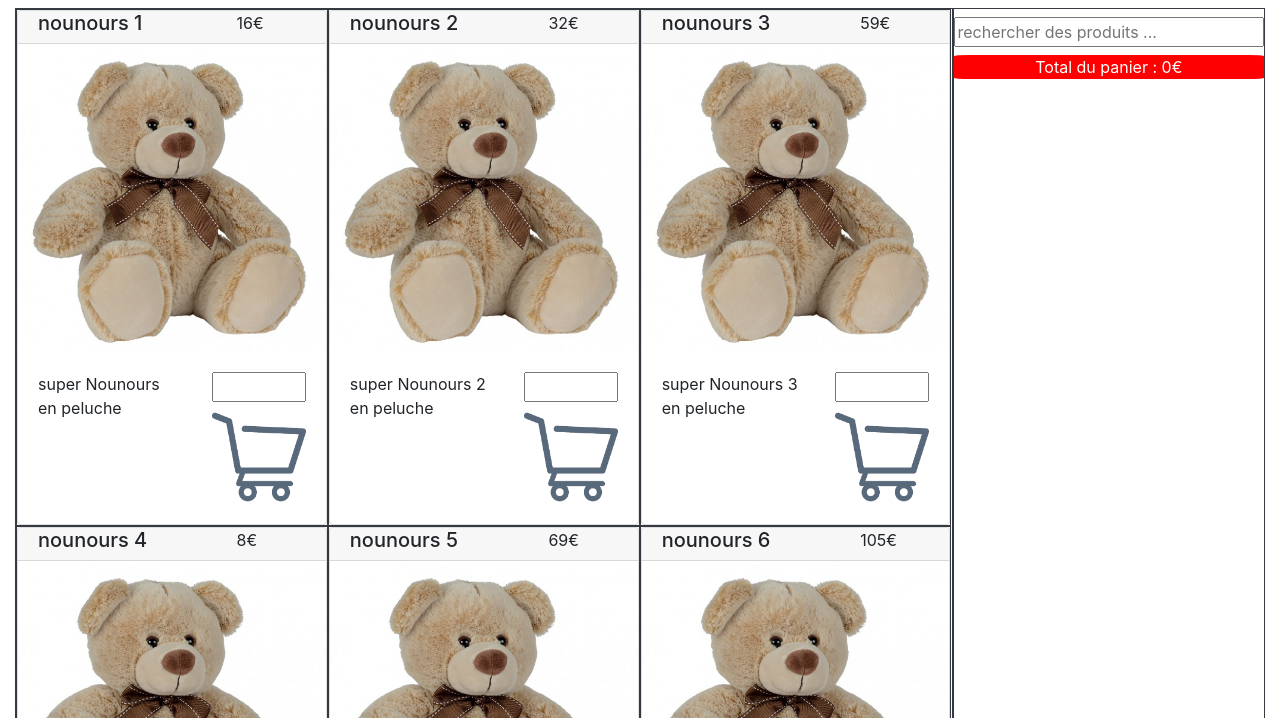
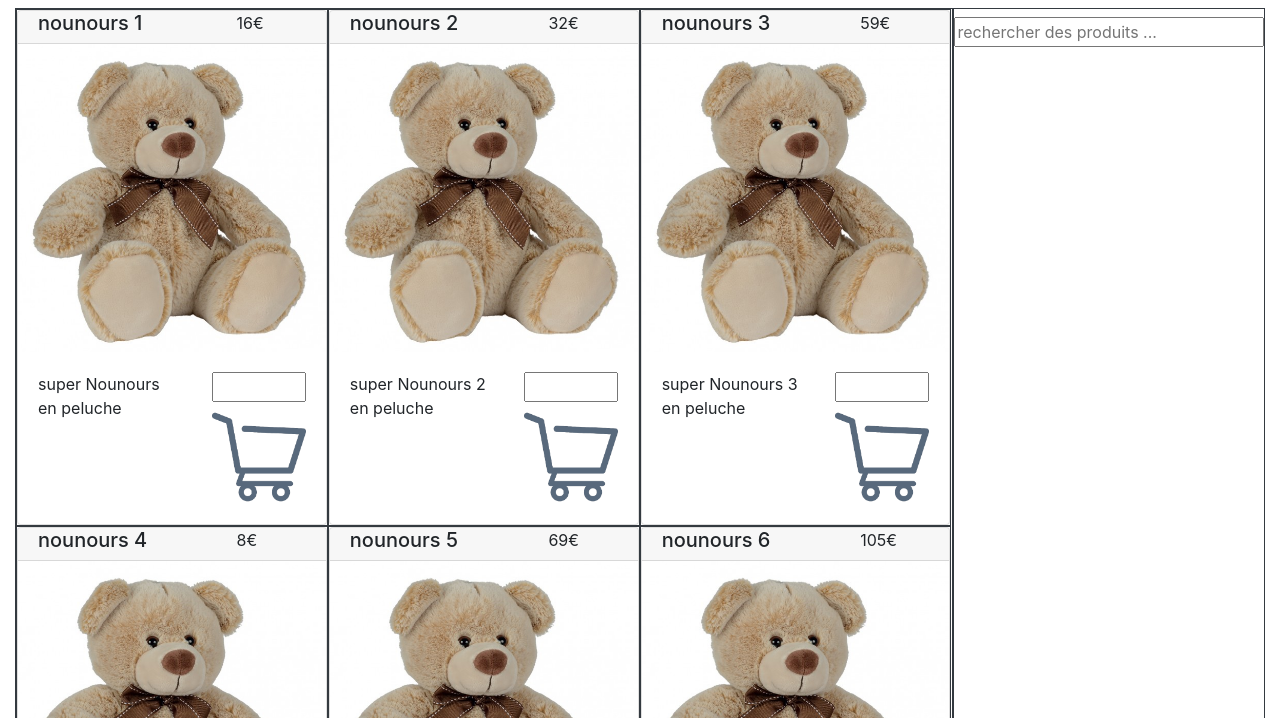
Before and after one commit to AdrienSallard/shopJavascript, a plain HTML site: page index.html in a window 1280 px wide. Shown: the part 82-800 px from the top of the page. Drawn offline with nearby package versions, Linux system fonts and the light colour scheme.

Commit message:
3 commit

```diff
--- a/index.html
+++ b/index.html
@@ -25,9 +25,6 @@
                         <div class="col-12 mt-2 p-0">
                             <input type="text" style="width: 100%;" placeholder="rechercher des produits ...">
                         </div>
-                        <div class="col-12 p-0 mt-2 text-center" style="background-color: red; border-radius: 5%;">
-                            <p class="m-0" style="color: white;">Total du panier : 0€</p>
-                        </div>
                         <div class="col-12">
                             <div id="panier" class="row mt-2">
 
```
